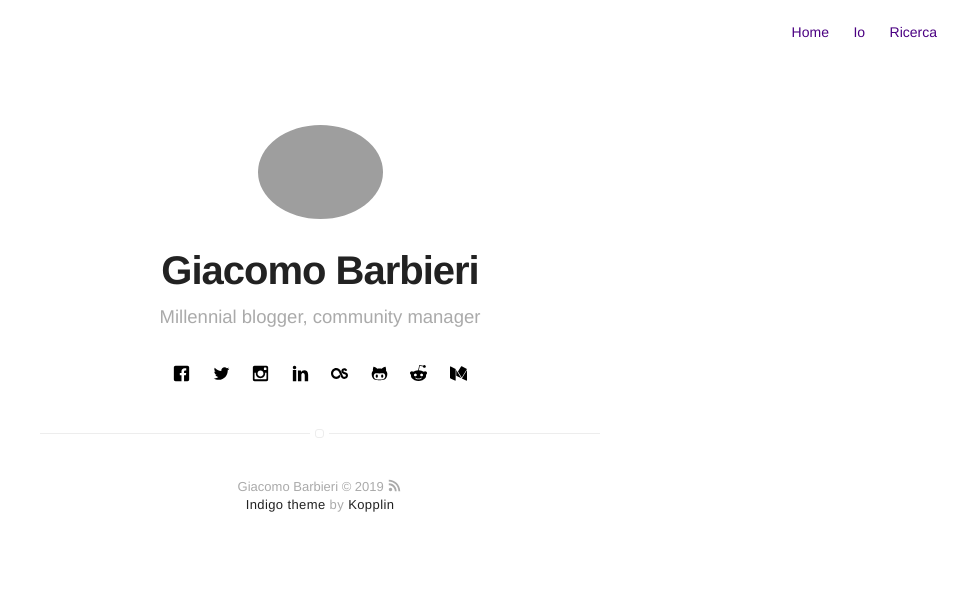
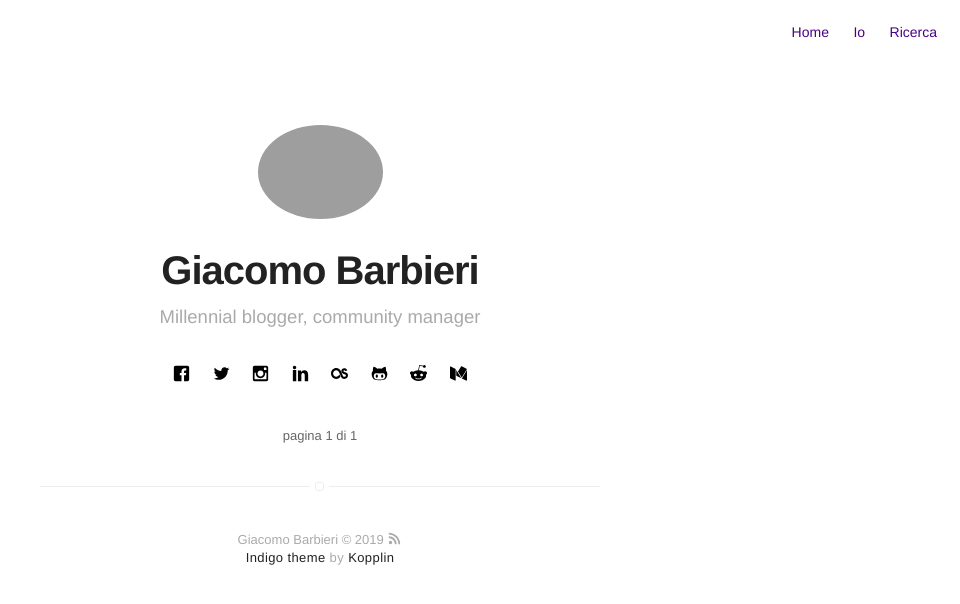
Before and after one commit to iJaack/Jaack, a Jekyll site: the page built from zibaldone/index.html, in a window 1280 px wide. Shown: the top 604 px of the page, without its empty margins (320-1280 px from the left). Built offline with Jekyll 4.4.1, drawn with Linux system fonts in a browser that asks for light colours; the list of posts is cut into pages by our own code.

Commit message:
Paginazione del blog

```diff
--- a/_config.yml
+++ b/_config.yml
@@ -66,8 +66,8 @@
 width: normal
 
 # if you don't need pagination, comment the *paginate* configs below
-# paginate: 5
-# paginate_path: "blog/:num/"
+paginate: 5
+paginate_path: "zibaldone/:num/"
 
 # if you don't need projects, comment the *projects* configs below
 projects: true
@@ -80,7 +80,7 @@
 read-time: true
 
 # do you want to show the "tags" inside the posts?
-show-tags: false
+show-tags: true
 
 # related posts inside a post?
 related: true
```
